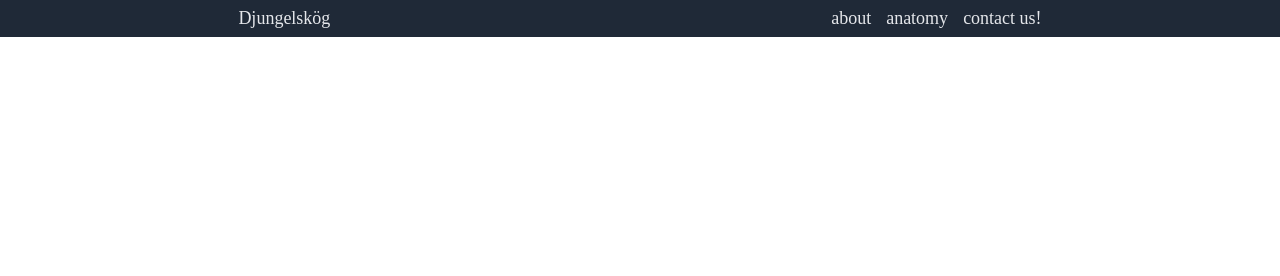
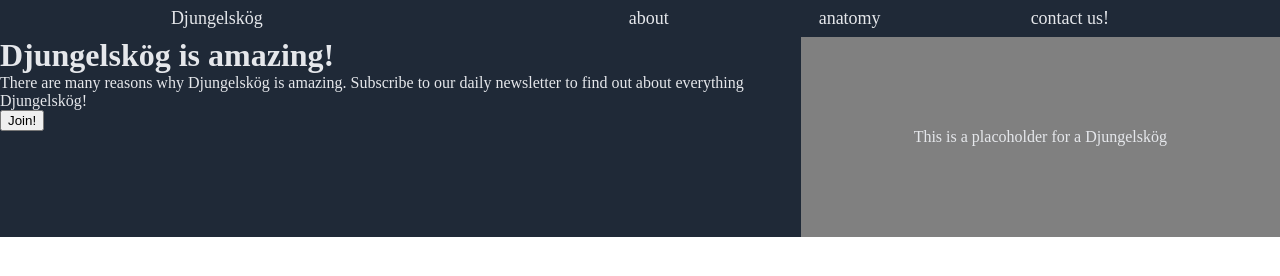
Before and after one commit to psyduck39/djungelskog, a plain HTML site: page code/index.html in a window 1280 px wide. Drawn offline with Linux system fonts and the light colour scheme.

Commit message:
started work on hero

```diff
--- a/code/index.html
+++ b/code/index.html
@@ -1,6 +1,7 @@
-<!DOCTYPE >
+<!DOCTYPE>
 <!doctype html>
 <html lang="en">
+
 <head>
   <title>djungelskog!</title>
   <meta charset="UTF-8" />
@@ -10,16 +11,29 @@
 
 <body>
   <div class="header">
-      <div class="left">
+    <div class="header-left">
       <div class="logo">Djungelskög</div>
     </div>
-      <div class="right">
+    <div class="header-right">
       <ul class="header-links pointer">
-          <li> <a href="index.html"></a>about</li>
-          <li> <a href="index.html"></a>anatomy</li>
+        <li><a href="index.html"></a>about</li>
+        <li><a href="index.html"></a>anatomy</li>
         <li><a href="index.html"></a>contact us!</li>
       </ul>
     </div>
   </div>
+
+  <div class="hero">
+    <div class="hero-text">
+      <h1 class="hero-headline">Djungelskög is amazing!</h1>
+      <p class="header-join">
+        There are many reasons why Djungelskög is amazing. Subscribe to our
+        daily newsletter to find out about everything Djungelskög!
+      </p>
+      <button type="button">Join!</button>
+    </div>
+    <div class="hero-img">This is a placoholder for a Djungelskög</div>
+  </div>
 </body>
+
 </html>
--- a/code/style.css
+++ b/code/style.css
@@ -5,7 +5,15 @@
 ul {
   list-style-type: none;
   display: flex;
-  gap: 15px;
+  gap: 150px;
+}
+
+p {
+  color: #E5E7EB;
+}
+
+h1 {
+  color: #E5E7EB;
 }
 
 .pointer {
@@ -16,15 +24,30 @@ ul {
   justify-content: space-around;
   align-items: center;
   background-color: #1F2937;
-  color: E5E7EB;
+  color: #E5E7EB;
   font-size: 18px;
   padding: 8px;
 }
 
-.left {
+.header-left {
   display: flex;
 }
 
-.right {
+.header-right {
   display: flex;
 }
+
+.hero {
+  display: flex;
+  background-color: #1F2937;
+}
+
+.hero-img {
+  background-color: gray;
+  width: 500px;
+  height: 200px;
+  color: #E5E7EB;
+  display: flex;
+  justify-content: center;
+  align-items: center;
+}
```
Lines whose indentation alone changed are shown as unchanged.
